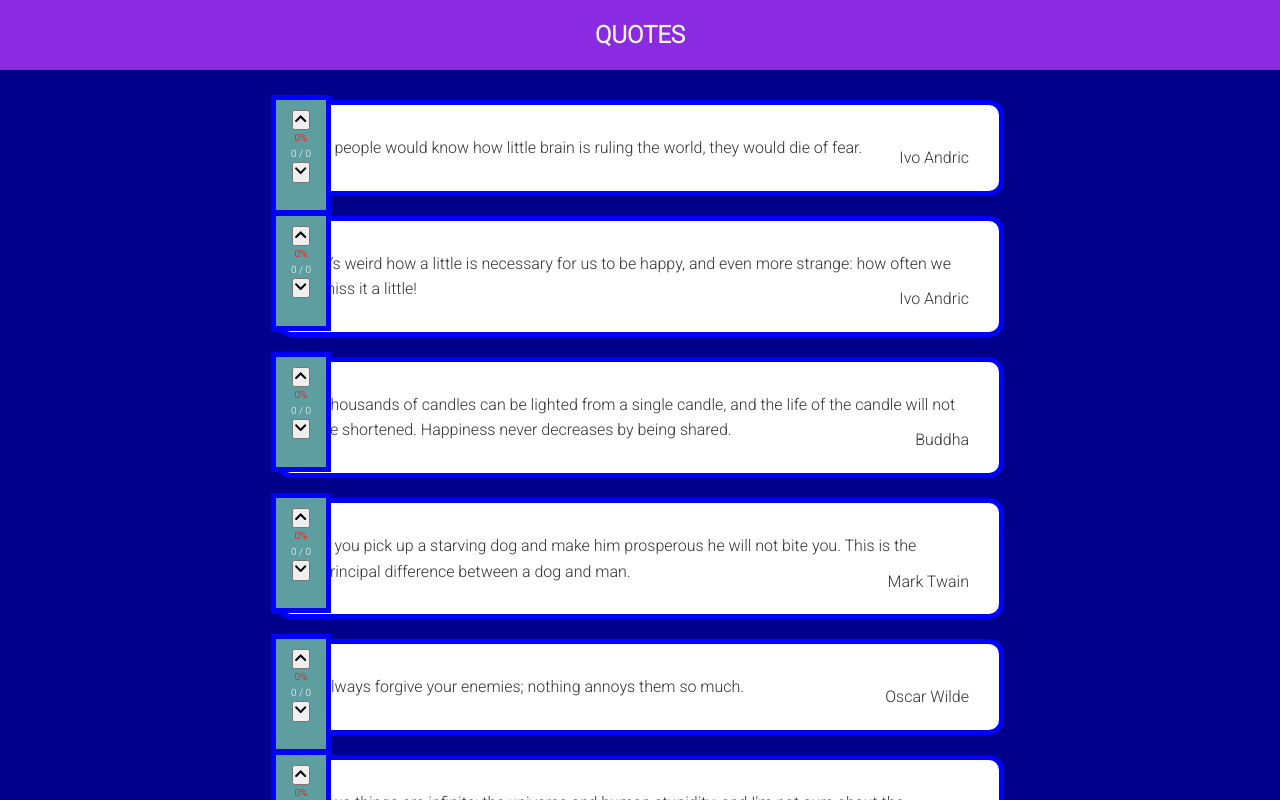
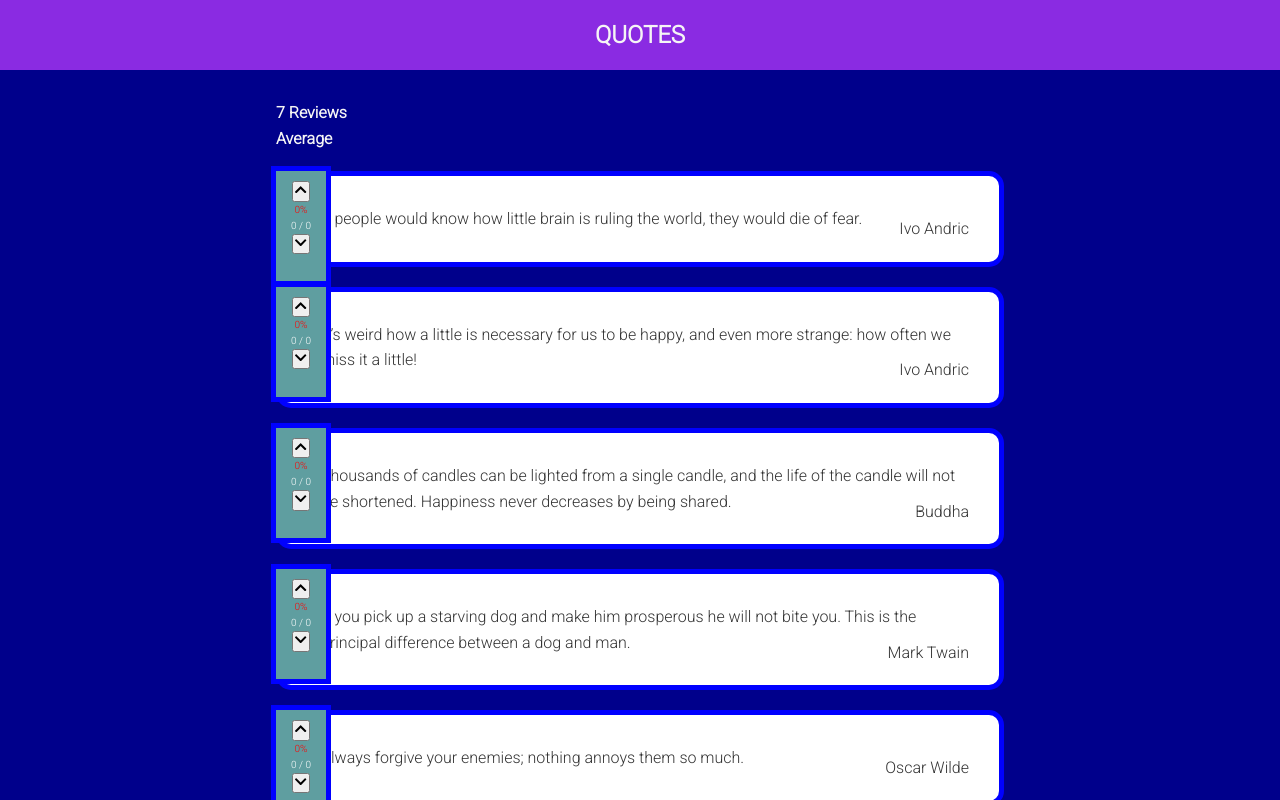
Before and after one commit to VladanStar/QuotesTask, a React (Create React App) app: page / in a window 1280 px wide. Shown: the top 800 px of the page. Built offline with nearby package versions, Linux system fonts and the light colour scheme.

Commit message:
Add files

```diff
--- a/src/App.js
+++ b/src/App.js
@@ -13,7 +13,9 @@ function App() {
   return (
     <>
       <Header text="QUOTES" />
+
       <div className="container">
+        <QuotesStats  quotes={quotes}/>
         <QuotesList quotes={quotes} />
       </div>
     </>
--- a/src/components/QuotesStats.js
+++ b/src/components/QuotesStats.js
@@ -1,8 +1,11 @@
 import React from 'react'
 
-const QuotesStats = () => {
+const QuotesStats = ({quotes}) => {
   return (
-    <div>QuotesStats</div>
+    <div className='feedback-stats' >
+     <h4>{quotes.length} Reviews</h4>
+     <h4>Average</h4>
+     </div>
   )
 }
 
```
